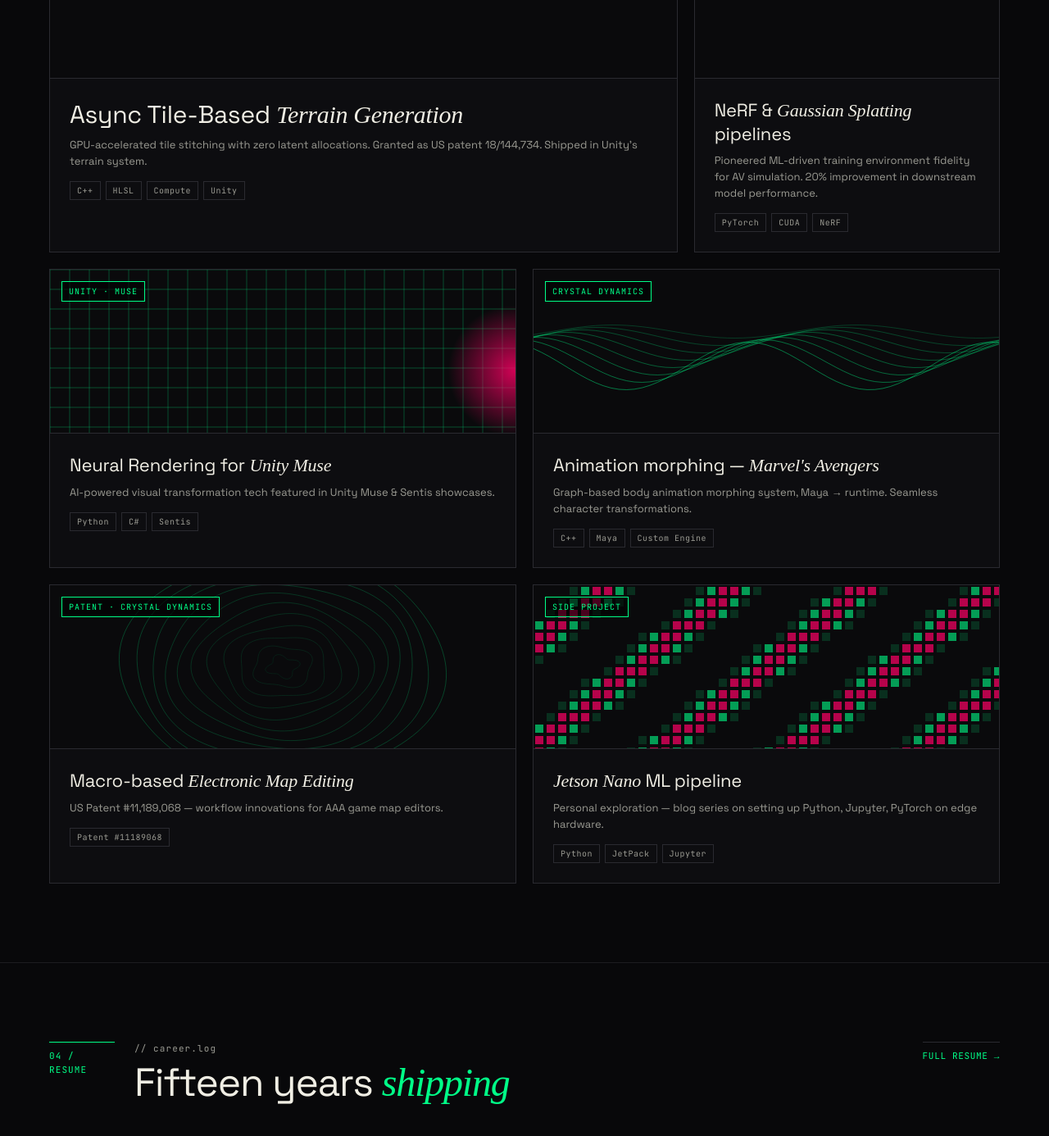
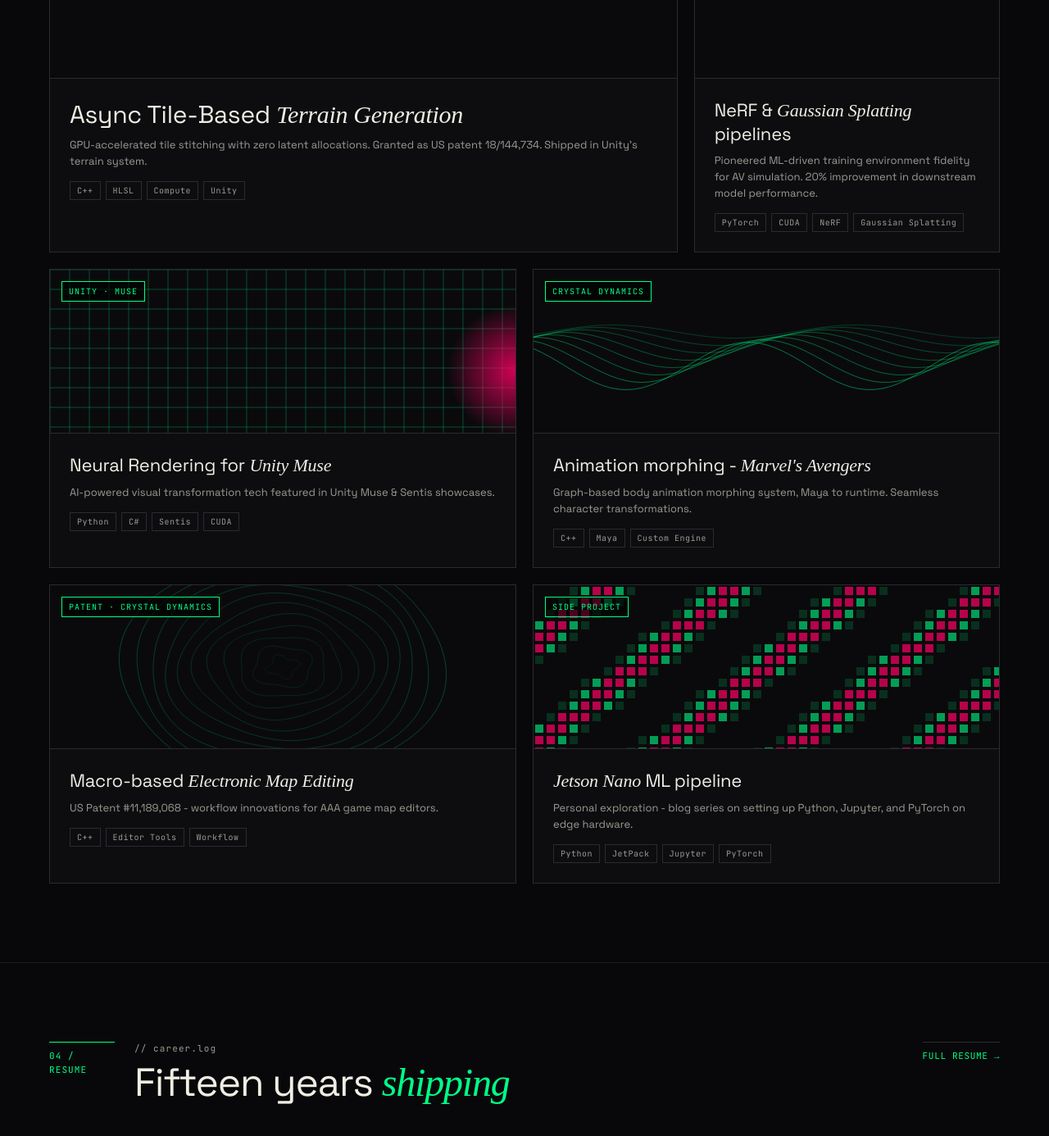
Before and after one commit to sahilramani/sahilramani.github.io, a Jekyll site: the page built from index.html, in a window 1280 px wide and 1400 px high, scrolled down 2669 px. Shown: the top 1386 px of the window at 82% size. Built offline with Jekyll 4.4.1, drawn with Linux system fonts in a browser that asks for light colours; some web fonts are replaced; the list of posts is cut into pages by our own code.

Commit message:
Wire project cards to per-project detail pages
Each card in the home page projects grid was just a styled div with no
target. Now each one links to a dedicated page in the field aesthetic.

- _config.yml: add a `projects` Jekyll collection with output:true and
  permalink /projects/:name/. Default layout for the collection is
  field-project.
- _projects/*.md: six project files seeded from the existing card
  copy, extended with brief background, with front-matter for tag, vis
  kind, span (big/tall/wide/sm), order, company, period, role, stack,
  optional patent / patent_url, optional external link list.
- _layouts/field-project.html: extends field. Slim hero band runs the
  same data-vis canvas as the home card at low opacity (with the
  bottom-fade gradient + horizontal scan line). Back-to-/projects
  link, accent-bordered category tag, sans/serif title, company /
  period / role meta row, stack chips. Info strip below the hero
  surfaces patent + external links. Body is the post-style 720px
  prose column with `// section` h2 eyebrows and accent blockquotes.
  Other-projects grid at the bottom. Same draw-loop script as the
  home page so the vis canvases animate.
- index.html projects section: replaced the six hard-coded cards with
  a loop over `site.projects | sort: 'order'`. Each card is now an
  <a> rather than a div; .proj gets display:block + color:inherit +
  text-decoration:none so the anchor renders identically. The em-
  italic accent inside titles is wrapped via a captured fragment so
  it works regardless of where the accent word sits in the title.
- The Jetson Nano page links to the eight relevant blog posts that
  already live in _posts/, making it a useful "series index" rather
  than a stub.

Co-Authored-By: Claude Opus 4.7 <noreply@anthropic.com>

```diff
--- a/_config.yml
+++ b/_config.yml
@@ -106,6 +106,11 @@ footer:
       icon: "fab fa-fw fa-instagram"
       url: "https://www.instagram.com/sahilramani"
 
+collections:
+  projects:
+    output: true
+    permalink: /projects/:name/
+
 defaults:
   # _posts
   - scope:
@@ -114,6 +119,12 @@ defaults:
     values:
       layout: field-post
       comments: true
+  # _projects
+  - scope:
+      path: ""
+      type: projects
+    values:
+      layout: field-project
 
 category_archive:
   type: liquid
--- a/index.html
+++ b/index.html
@@ -152,7 +152,7 @@ body.mnav-open{overflow:hidden}
 
 /* PROJECTS */
 .proj-grid{display:grid;grid-template-columns:repeat(6,1fr);gap:20px}
-.proj{background:var(--bg2);border:1px solid var(--line2);padding:0;position:relative;overflow:hidden;cursor:pointer;transition:border-color .15s,transform .15s}
+.proj{display:block;color:inherit;text-decoration:none;background:var(--bg2);border:1px solid var(--line2);padding:0;position:relative;overflow:hidden;cursor:pointer;transition:border-color .15s,transform .15s}
 .proj:hover{border-color:var(--g);transform:translateY(-4px)}
 .proj.big{grid-column:span 4;grid-row:span 2}
 .proj.tall{grid-column:span 2;grid-row:span 2}
@@ -553,60 +553,22 @@ footer .v{color:var(--g)}
     </div>
   </div>
   <div class="proj-grid">
-    <div class="proj big">
-      <div class="proj-vis"><canvas data-vis="terrain"></canvas></div>
-      <div class="proj-tag">PATENT &middot; UNITY</div>
+    {%- assign sorted_projects = site.projects | sort: 'order' -%}
+    {%- for project in sorted_projects -%}
+      {%- capture em_wrapped -%}<em style="font-family:var(--serif);font-style:italic">{{ project.title_em }}</em>{%- endcapture -%}
+      {%- assign rendered_title = project.title | replace: project.title_em, em_wrapped -%}
+    <a class="proj {{ project.span | default: 'sm' }}" href="{{ project.url | relative_url }}">
+      <div class="proj-vis"><canvas data-vis="{{ project.vis | default: 'grid' }}"></canvas></div>
+      <div class="proj-tag">{{ project.tag }}</div>
       <div class="proj-body">
-        <div class="proj-title">Async Tile-Based <em style="font-family:var(--serif);font-style:italic">Terrain Generation</em></div>
-        <div class="proj-desc">GPU-accelerated tile stitching with zero latent allocations. Granted as US patent 18/144,734. Shipped in Unity's terrain system.</div>
-        <div class="proj-stack"><span>C++</span><span>HLSL</span><span>Compute</span><span>Unity</span></div>
+        <div class="proj-title">{{ rendered_title }}</div>
+        <div class="proj-desc">{{ project.description }}</div>
+        {%- if project.stack -%}
+        <div class="proj-stack">{%- for s in project.stack limit: 4 -%}<span>{{ s }}</span>{%- endfor -%}</div>
+        {%- endif -%}
       </div>
-    </div>
-    <div class="proj tall">
-      <div class="proj-vis"><canvas data-vis="splat"></canvas></div>
-      <div class="proj-tag">ZOOX &middot; R&amp;D</div>
-      <div class="proj-body">
-        <div class="proj-title">NeRF &amp; <em style="font-family:var(--serif);font-style:italic">Gaussian Splatting</em> pipelines</div>
-        <div class="proj-desc">Pioneered ML-driven training environment fidelity for AV simulation. 20% improvement in downstream model performance.</div>
-        <div class="proj-stack"><span>PyTorch</span><span>CUDA</span><span>NeRF</span></div>
-      </div>
-    </div>
-    <div class="proj sm">
-      <div class="proj-vis"><canvas data-vis="grid"></canvas></div>
-      <div class="proj-tag">UNITY &middot; MUSE</div>
-      <div class="proj-body">
-        <div class="proj-title">Neural Rendering for <em style="font-family:var(--serif);font-style:italic">Unity Muse</em></div>
-        <div class="proj-desc">AI-powered visual transformation tech featured in Unity Muse &amp; Sentis showcases.</div>
-        <div class="proj-stack"><span>Python</span><span>C#</span><span>Sentis</span></div>
-      </div>
-    </div>
-    <div class="proj sm">
-      <div class="proj-vis"><canvas data-vis="waves"></canvas></div>
-      <div class="proj-tag">CRYSTAL DYNAMICS</div>
-      <div class="proj-body">
-        <div class="proj-title">Animation morphing &mdash; <em style="font-family:var(--serif);font-style:italic">Marvel's Avengers</em></div>
-        <div class="proj-desc">Graph-based body animation morphing system, Maya &rarr; runtime. Seamless character transformations.</div>
-        <div class="proj-stack"><span>C++</span><span>Maya</span><span>Custom Engine</span></div>
-      </div>
-    </div>
-    <div class="proj wide">
-      <div class="proj-vis"><canvas data-vis="topo"></canvas></div>
-      <div class="proj-tag">PATENT &middot; CRYSTAL DYNAMICS</div>
-      <div class="proj-body">
-        <div class="proj-title">Macro-based <em style="font-family:var(--serif);font-style:italic">Electronic Map Editing</em></div>
-        <div class="proj-desc">US Patent #11,189,068 &mdash; workflow innovations for AAA game map editors.</div>
-        <div class="proj-stack"><span>Patent #11189068</span></div>
-      </div>
-    </div>
-    <div class="proj wide">
-      <div class="proj-vis"><canvas data-vis="nano"></canvas></div>
-      <div class="proj-tag">SIDE PROJECT</div>
-      <div class="proj-body">
-        <div class="proj-title"><em style="font-family:var(--serif);font-style:italic">Jetson Nano</em> ML pipeline</div>
-        <div class="proj-desc">Personal exploration &mdash; blog series on setting up Python, Jupyter, PyTorch on edge hardware.</div>
-        <div class="proj-stack"><span>Python</span><span>JetPack</span><span>Jupyter</span></div>
-      </div>
-    </div>
+    </a>
+    {%- endfor -%}
   </div>
 </div>
 
```
Also changed, not shown: _layouts/field-project.html (added, +295 -0 lines), _projects/avengers-morphing.md (added, +31 -0 lines), _projects/gaussian-splatting.md (added, +34 -0 lines), _projects/jetson-nano.md (added, +41 -0 lines), _projects/map-editor-patent.md (added, +31 -0 lines), _projects/terrain-generation.md (added, +33 -0 lines), _projects/unity-muse.md (added, +37 -0 lines).
